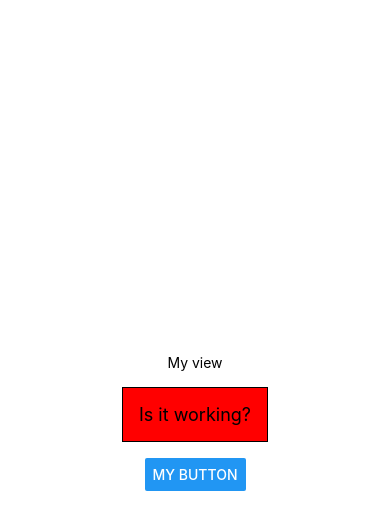
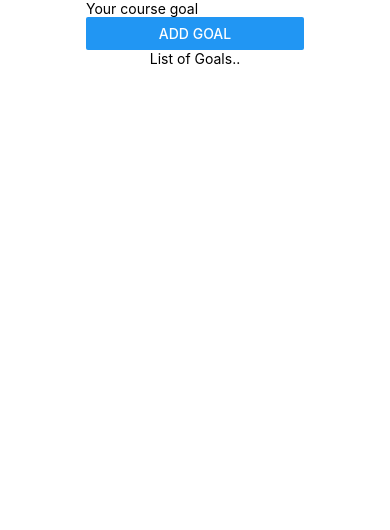
Before and after one commit to albibenni/react-native-sandbox, a React Native app: screen / in a window 390 px wide. Shown: the top 530 px of the page. Built offline with nearby package versions, Linux system fonts and the light colour scheme.

Commit message:
wip todo

```diff
--- a/App.tsx
+++ b/App.tsx
@@ -1,13 +1,15 @@
-import { Button, StyleSheet, Text, View } from 'react-native';
+import { Button, StyleSheet, Text, TextInput, View } from 'react-native';
 
 export default function App() {
   return (
     <View style={styles.container}>
       <View>
-        <Text>My view</Text>
+        <TextInput placeholder="Your course goal" />
+        <Button title="Add goal" />
       </View>
-      <Text style={styles.text}>Is it working?</Text>
-      <Button title="My button" />
+      <View>
+        <Text>List of Goals..</Text>
+      </View>
     </View>
   );
 }
@@ -17,7 +19,6 @@
     flex: 1,
     backgroundColor: '#fff',
     alignItems: 'center',
-    justifyContent: 'center',
   },
   text: {
     fontSize: 18,
```
